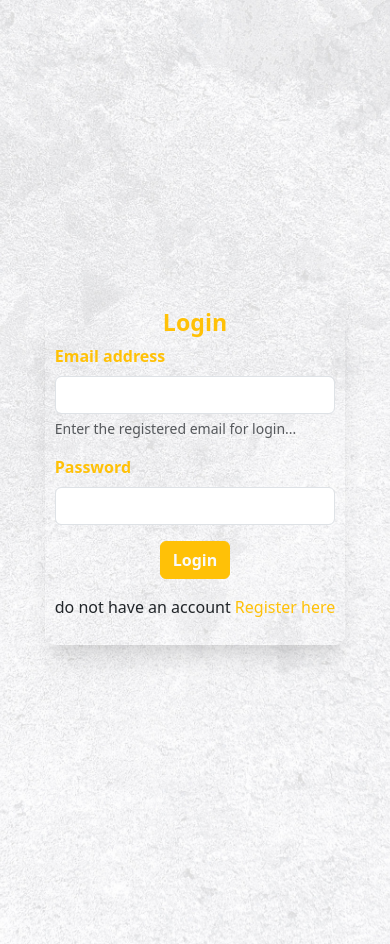
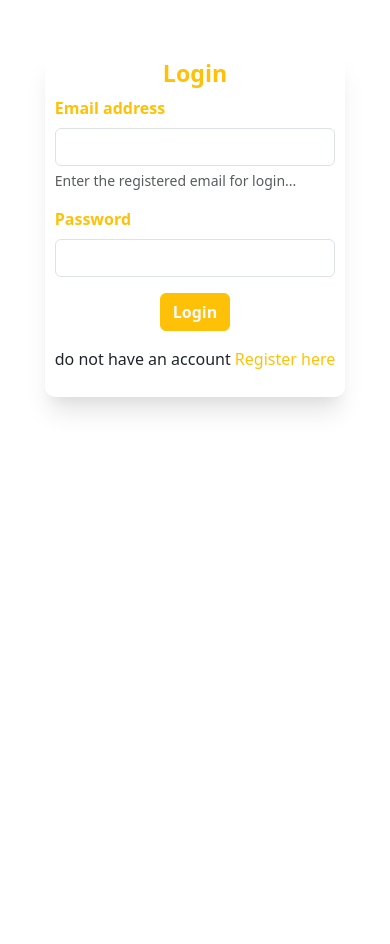
Before and after one commit to rohith094/memo, a React (Create React App) app in the folder CLIENT/: page / in a window 390 px wide. After the commit the page ends 844 px from the top, so only its background shows below. Built offline with nearby package versions, Linux system fonts and the light colour scheme.

Commit message:
changing responsive

```diff
--- a/CLIENT/public/index.css
+++ b/CLIENT/public/index.css
@@ -1,12 +1,6 @@
 *{
   margin: 0;
   padding: 0;
-}
-body{
-  background-image: url("./images/white-textured-concrete.jpg");
-  background-size: cover;
-  background-position: center;
-  background-repeat: no-repeat;
 }
 .Registration{
   width: 400px;
@@ -18,8 +12,7 @@ body{
   box-shadow: none;
 }
 .Registration form{
-  /* border: 1px solid #12372A; */
-  padding: 10px;
+  padding: 0px 25px;
   border-radius: 10px;
   box-shadow: rgba(0, 0, 0, 0.1) 0px 20px 25px -5px, rgba(0, 0, 0, 0.04) 0px 10px 10px -5px;
 }
@@ -29,8 +22,6 @@ body{
 }
 
 .Login{
-  width: 100vw;
-  height: 100vh;
   margin: 50px auto;
   display:flex;
   justify-content: center;
@@ -59,8 +50,7 @@ body{
 .register a{
   text-decoration: none;
 }
-
-@media screen and (max-width: 380px) {
+@media screen and (max-width: 400px) {
   /* body {
     background-color: lightgreen;
   } */
--- a/CLIENT/src/components/ViewUser.js
+++ b/CLIENT/src/components/ViewUser.js
@@ -32,7 +32,7 @@ function ViewUser() {
     navigate("/home");
   }
   return (
-      <div className="card mx-auto mt-5" style={{width : "30rem"}} key={user.id}>
+      <div className="card mx-auto mt-5" key={user.id}>
         <ul className="list-group list-group-flush">
           <li className="list-group-item"><b>Name : </b>{user.name}</li>
           <li className="list-group-item"><b>UserName : </b> {user.username}</li>
```
